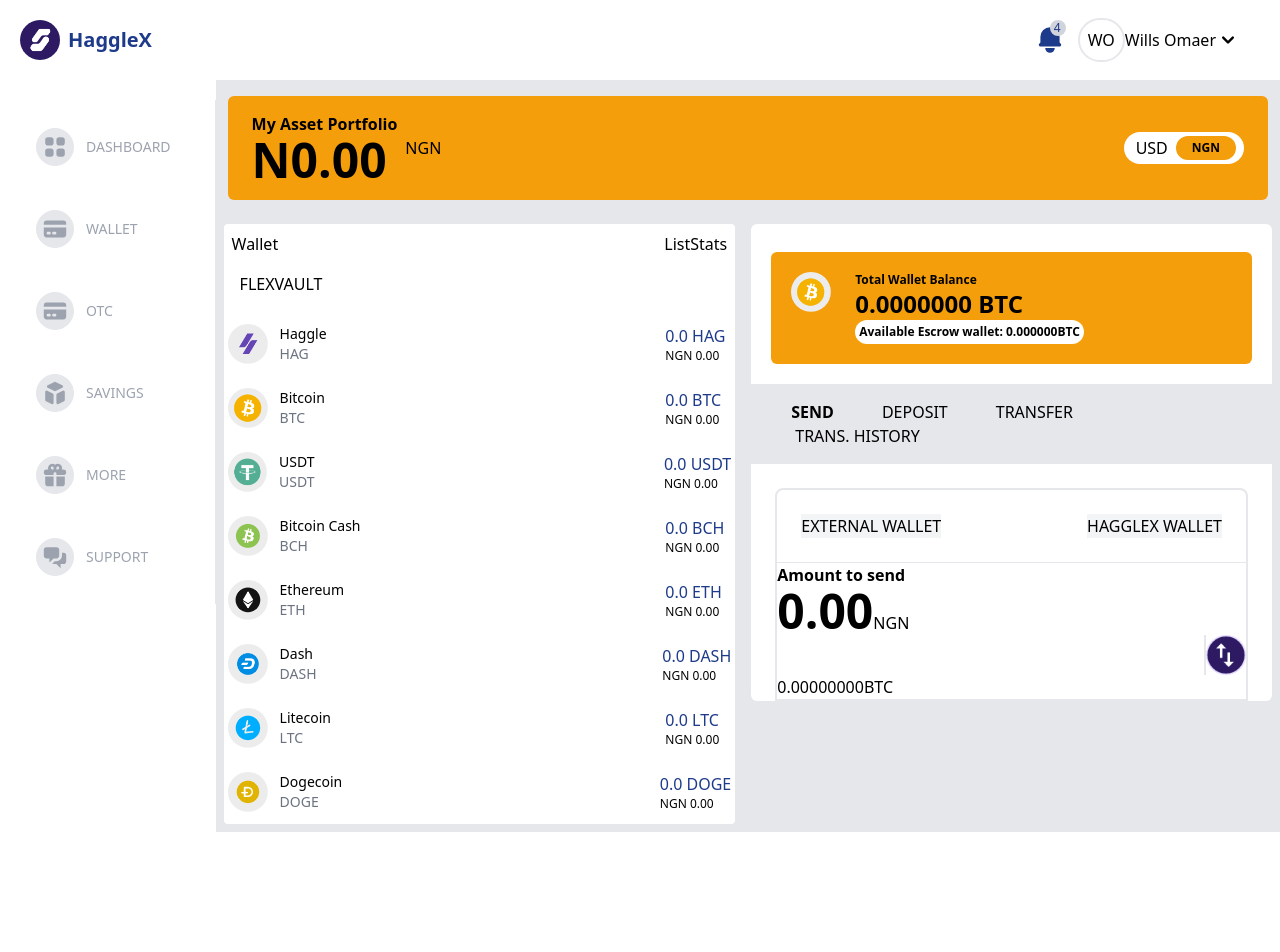
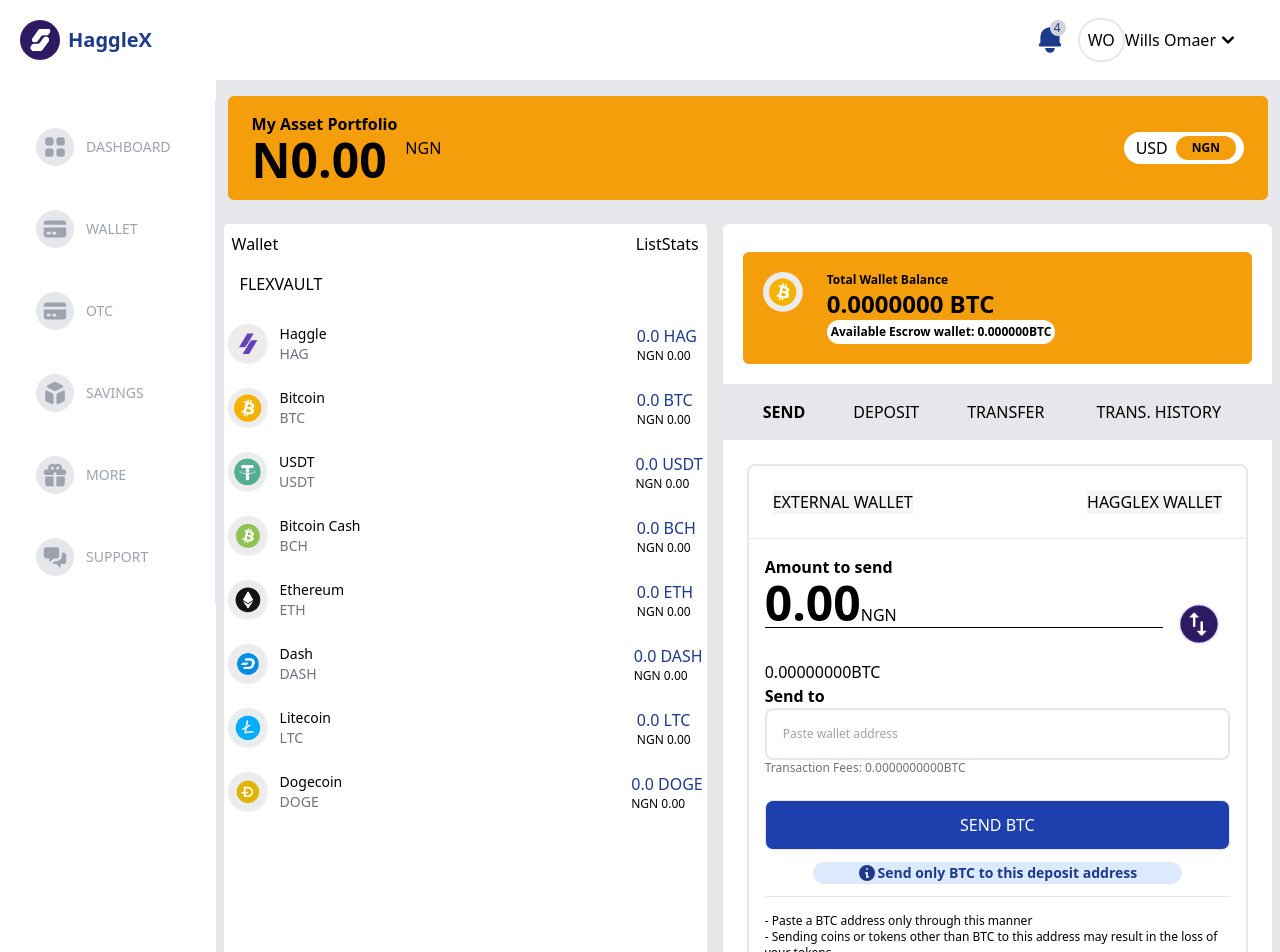
Before and after one commit to emorilebo/hagglex-wep-app, a Next.js app: page / in a window 1280 px wide. Shown: the top 952 px of the page. Before the commit the page ends 832 px from the top, so only its background shows below. Built offline with nearby package versions, Linux system fonts and the light colour scheme.

Commit message:
first version

```diff
--- a/components/WalletSummary.js
+++ b/components/WalletSummary.js
@@ -1,3 +1,4 @@
+import { InformationCircleIcon } from "@heroicons/react/solid";
 import Image from "next/image";
 
 function WalletSummary() {
@@ -31,16 +32,37 @@
             <button className="bg-gray-100 m-6">EXTERNAL WALLET</button>
             <button className="bg-gray-100 m-6">HAGGLEX WALLET</button>
           </div>
+          <div className="flex items-end">
+            <div className="border-b w-4/5 border-black m-4">
               <p className="font-semibold">Amount to send</p>
+
               <div className="flex items-baseline">
                 <p className="text-5xl font-semibold">0.00</p>
                 <p>NGN</p>
               </div>
-          <di className="flex justify-end">
-              <div className="border"/>
+            </div>
             <img src="/swap.png" className="h-10" />
-          </di>
+          </div>
+
+          <div className="m-4 border-b">
             <p>0.00000000BTC</p>
+            <p className="font-bold">Send to</p>
+            <input
+              className="border-2 p-4 w-full text-xs rounded-lg"
+              type="text"
+              placeholder="Paste wallet address"
+            />
+            <p className="text-gray-500 text-xs">Transaction Fees: 0.0000000000BTC</p>
+            <button className="border p-3 mt-6 rounded-lg w-full bg-blue-800 text-white">SEND BTC</button>
+            <div className="flex items-center justify-center rounded-3xl border bg-blue-100 my-3 mx-12">
+                <InformationCircleIcon className="h-5 text-blue-900"/>
+                <p className="text-blue-900 font-semibold text-sm">Send only BTC to this deposit address</p>
+            </div>
+          </div>
+         <div className="m-4">
+         <p className="text-xs"> - Paste a BTC address only through this manner</p>
+          <p className="text-xs"> - Sending coins or tokens other than BTC to this address may result in the loss of your tokens</p>
+         </div>
         </div>
       </div>
     </div>
```
Lines whose indentation alone changed are shown as unchanged.
